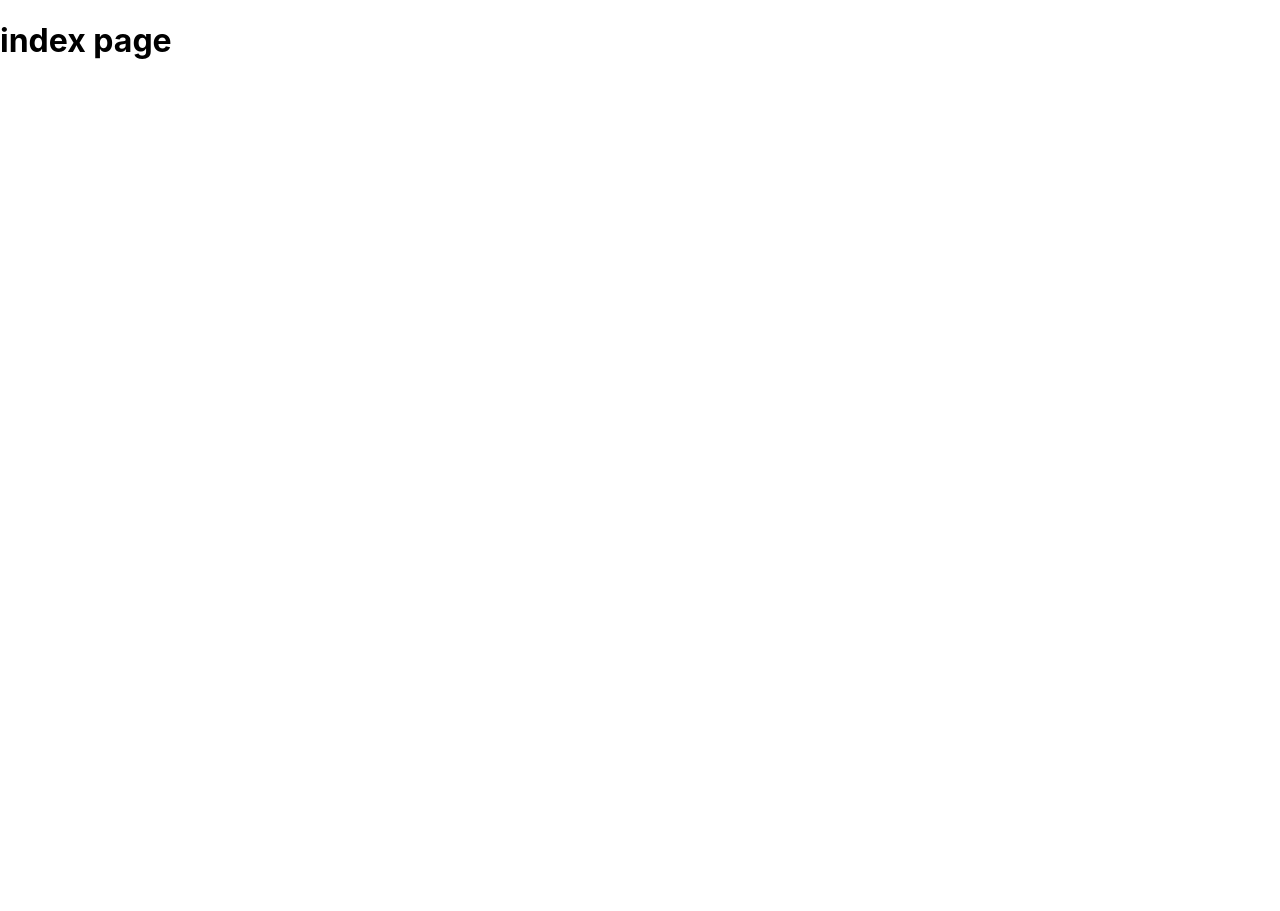
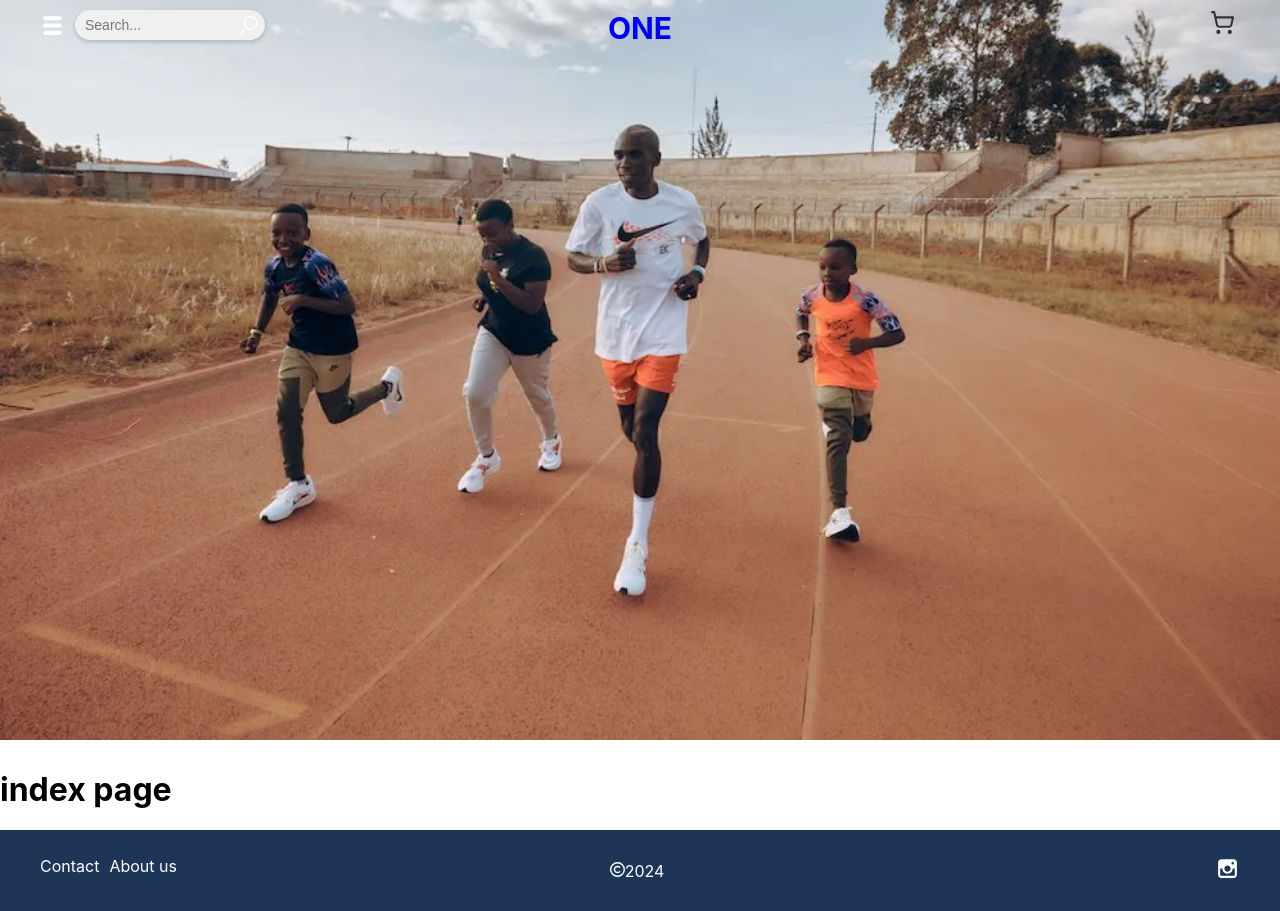
Before and after one commit to MaroonJon/One, a React (Create React App) app: page / in a window 1280 px wide. Before the commit the page ends 800 px from the top, so only its background shows below. Built offline with nearby package versions, Linux system fonts and the light colour scheme.

Commit message:
use header and footer for index

```diff
--- a/src/pages/IndexPage.jsx
+++ b/src/pages/IndexPage.jsx
@@ -1,10 +1,14 @@
+import Header from "../components/Header/Header";
+import Footer from "../components/Footer/Footer";
+
 function IndexPage() {
-  return (
-    <div>
-        <h1>index page</h1>
-    </div>
-
-  );
+    return (
+        <div>
+            <Header isHomePage={true}/>
+            <h1>index page</h1>
+            <Footer/>
+        </div>
+    );
 }
 
 export default IndexPage;
```
Also changed, not shown: src/components/Header/Header.module.css (renamed from src/components/Header/Header.modules.css).
